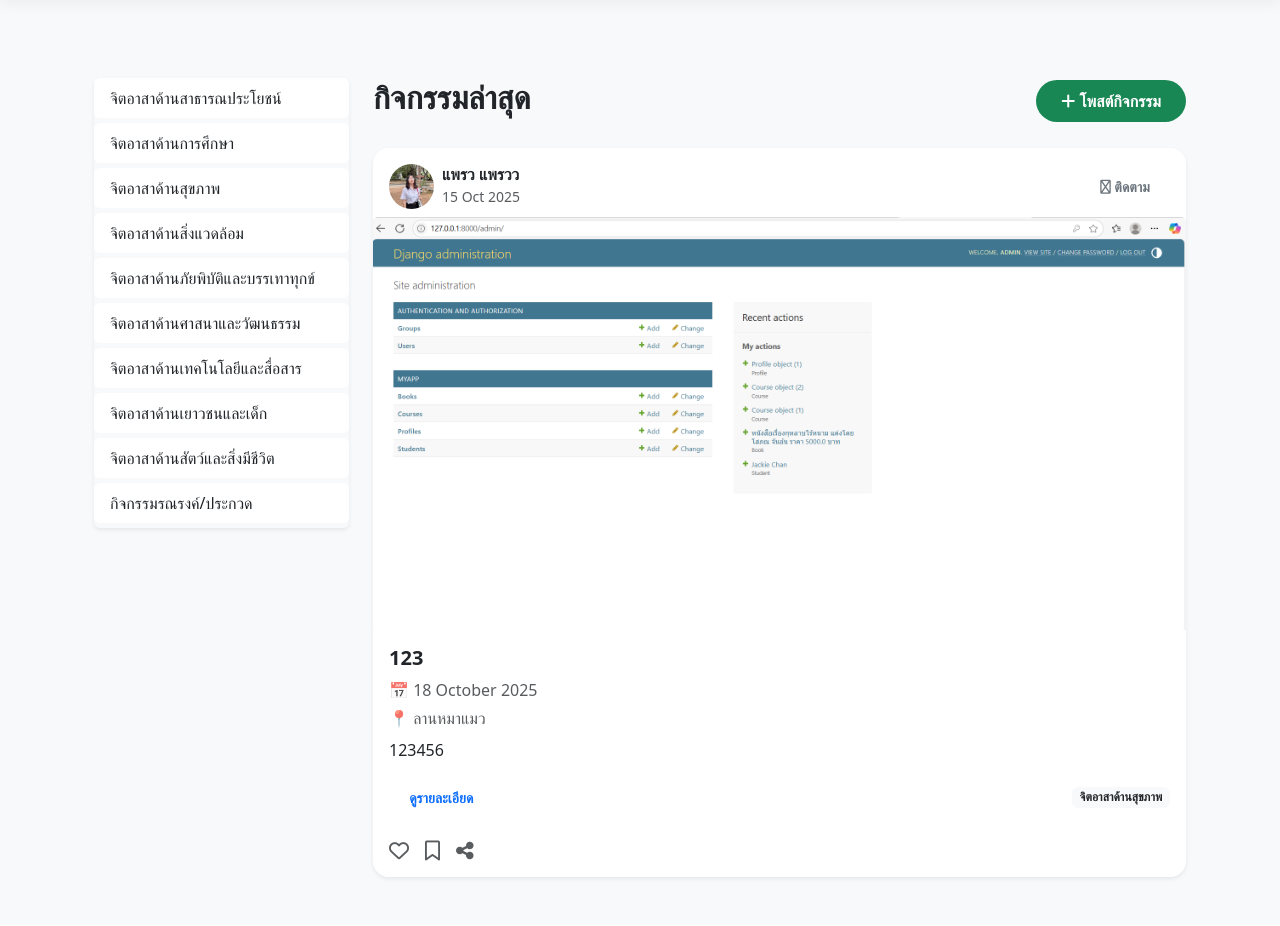
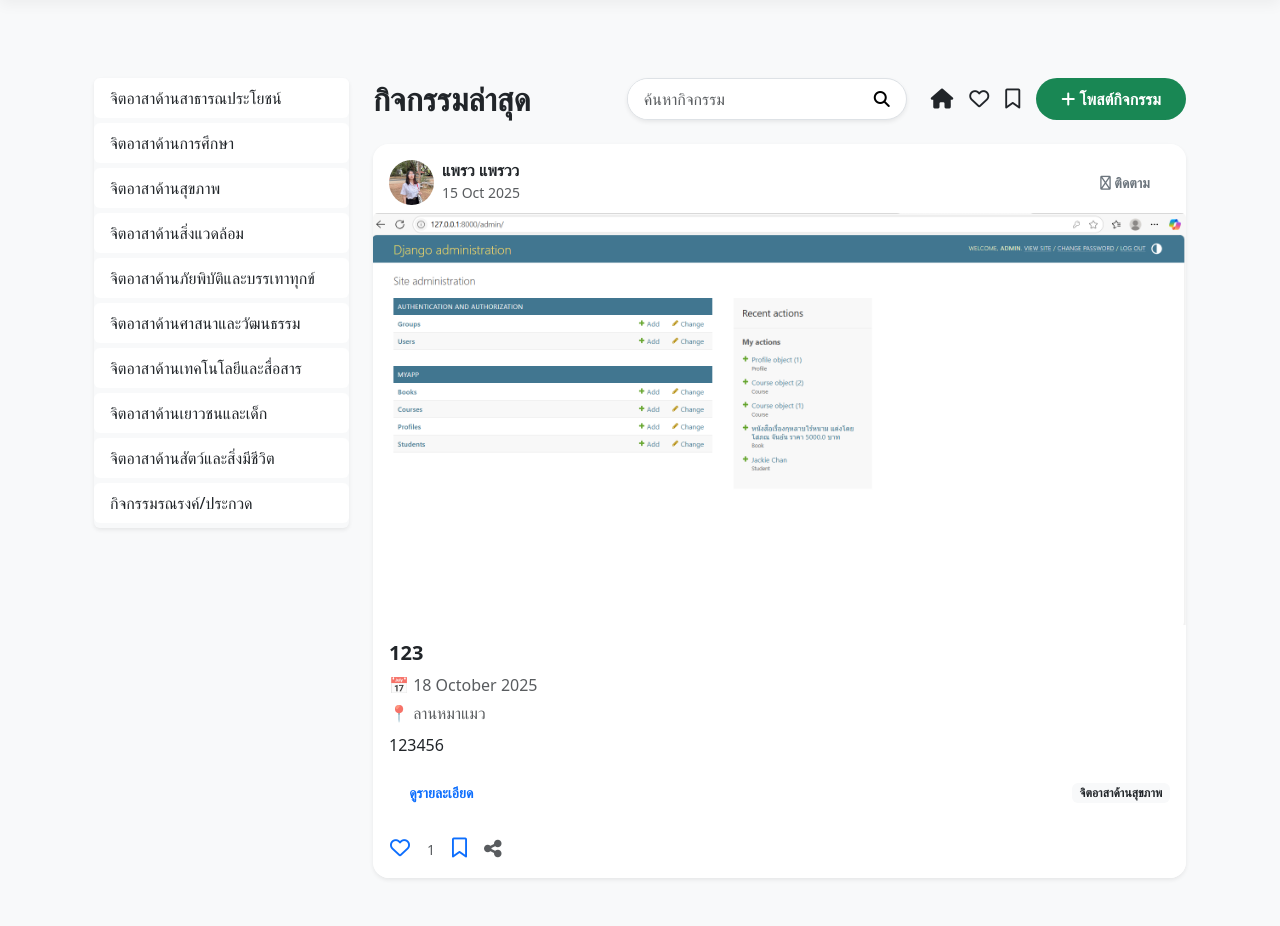
Before and after one commit to papekaaaa/activityhub, a Django app: page / in a window 1280 px wide. Shown: the part 70-996 px from the top of the page. Before the commit the page ends 950 px from the top, so only its background shows below. Run offline with Django 5.2, Linux system fonts and the light colour scheme; a user stored in the database is signed in; data comes from the database, SQL or seed files in the repository; both versions use the stored data as it was after the commit.

Commit message:
save&like

```diff
--- a/home/templates/home/homes.html
+++ b/home/templates/home/homes.html
@@ -23,21 +23,47 @@
 
         <!-- Main content -->
         <div class="col-md-9">
-            <div class="d-flex justify-content-between align-items-center mb-4">
-                <h2 class="fw-bold">
+
+            <!-- ส่วนหัว: ช่องค้นหา + ไอคอนลัด -->
+            <div class="d-flex justify-content-between align-items-center mb-4 flex-wrap">
+                <h2 class="fw-bold mb-2 mb-md-0">
                     {% if selected_category %}
                         {{ selected_category }}
                     {% else %}
                         กิจกรรมล่าสุด
                     {% endif %}
                 </h2>
-                {% if user.is_authenticated %}
-                    <a href="{% url 'post:create_post' %}" class="btn btn-success rounded-pill px-4 fw-semibold">
-                        <i class="fa-solid fa-plus"></i> โพสต์กิจกรรม
-                    </a>
-                {% endif %}
+
+                <div class="d-flex align-items-center gap-3">
+                    <!-- ช่องค้นหา -->
+                    <form method="get" action="." class="d-flex align-items-center me-2">
+                        <div class="input-group rounded-pill border bg-white shadow-sm">
+                            <input type="text" name="search" class="form-control border-0 ps-3" placeholder="ค้นหากิจกรรม">
+                            <button class="btn btn-light border-0 pe-3" type="submit">
+                                <i class="fa-solid fa-magnifying-glass"></i>
+                            </button>
+                        </div>
+                    </form>
+
+                    {% if user.is_authenticated %}
+                        <!-- ไอคอนลัด -->
+                        <a href="{% url 'home' %}" class="text-dark fs-5" title="หน้าหลัก">
+                            <i class="fa-solid fa-house"></i>
+                        </a>
+                        <a href="{% url 'post:liked_posts' %}" class="text-dark fs-5" title="กิจกรรมที่ถูกใจ">
+                            <i class="fa-regular fa-heart"></i>
+                        </a>
+                        <a href="{% url 'post:saved_posts' %}" class="text-dark fs-5" title="กิจกรรมที่บันทึกไว้">
+                            <i class="fa-regular fa-bookmark"></i>
+                        </a>
+                        <a href="{% url 'post:create_post' %}" class="btn btn-success rounded-pill px-4 fw-semibold">
+                            <i class="fa-solid fa-plus"></i> โพสต์กิจกรรม
+                        </a>
+                    {% endif %}
+                </div>
             </div>
 
+            <!-- ลิสต์กิจกรรม -->
             {% for post in posts %}
                 <div class="card shadow-sm border-0 mb-4" style="border-radius: 16px;">
                     <!-- ส่วนหัว -->
@@ -82,8 +108,31 @@
                     <!-- ส่วนท้าย -->
                     <div class="card-footer bg-white border-0 d-flex justify-content-between align-items-center text-muted pb-3">
                         <div class="d-flex align-items-center gap-3">
-                            <i class="fa-regular fa-heart fs-5"></i>
-                            <i class="fa-regular fa-bookmark fs-5"></i>
+
+                            {% if user.is_authenticated %}
+                                <!-- ปุ่มถูกใจ -->
+                                <button class="btn btn-link p-0 like-btn" data-id="{{ post.id }}" aria-label="like">
+                                    {% if user in post.likes.all %}
+                                        <i id="like-icon-{{ post.id }}" class="fas fa-heart fs-5 text-danger"></i>
+                                    {% else %}
+                                        <i id="like-icon-{{ post.id }}" class="far fa-heart fs-5"></i>
+                                    {% endif %}
+                                </button>
+                                <small id="like-count-{{ post.id }}">{{ post.likes.count }}</small>
+
+                                <!-- ปุ่มจัดเก็บ -->
+                                <button class="btn btn-link p-0 save-btn" data-id="{{ post.id }}" aria-label="save">
+                                    {% if user in post.saves.all %}
+                                        <i id="save-icon-{{ post.id }}" class="fas fa-bookmark fs-5 text-primary"></i>
+                                    {% else %}
+                                        <i id="save-icon-{{ post.id }}" class="far fa-bookmark fs-5"></i>
+                                    {% endif %}
+                                </button>
+                            {% else %}
+                                <i class="far fa-heart fs-5" title="เข้าสู่ระบบเพื่อกดถูกใจ"></i>
+                                <i class="far fa-bookmark fs-5" title="เข้าสู่ระบบเพื่อจัดเก็บ"></i>
+                            {% endif %}
+
                             <i class="fa-solid fa-share-nodes fs-5"></i>
                         </div>
                     </div>
@@ -98,6 +147,7 @@
 </div>
 
 <style>
+/* Sidebar */
 .list-group-item.active {
     background-color: #0d6efd;
     color: white;
@@ -111,6 +161,8 @@
 .list-group-item:hover {
     background-color: #f0f8ff;
 }
+
+/* Card */
 .card {
     border-radius: 16px;
     overflow: hidden;
@@ -121,12 +173,8 @@
     box-shadow: 0 8px 24px rgba(0, 0, 0, 0.1);
     transform: translateY(-3px);
 }
-.post-image img {
-    transition: transform 0.3s ease;
-}
-.post-image img:hover {
-    transform: scale(1.02);
-}
+
+/* ปุ่มและไอคอน */
 .fa-regular, .fa-solid {
     cursor: pointer;
     transition: color 0.2s ease;
@@ -137,5 +185,68 @@
 .btn-success {
     border-radius: 10px;
 }
+.btn.btn-link.p-0 i {
+    transition: transform .12s ease, opacity .12s ease;
+}
+.btn.btn-link.p-0:hover i {
+    transform: scale(1.15);
+    opacity: .8;
+}
+
+/* ช่องค้นหา */
+.input-group input {
+  border-radius: 50px 0 0 50px;
+  box-shadow: none !important;
+}
+.input-group button {
+  border-radius: 0 50px 50px 0;
+  background: transparent;
+}
+.input-group {
+  max-width: 280px;
+}
+.text-dark.fs-5 i {
+  transition: color 0.2s ease, transform 0.2s ease;
+}
+.text-dark.fs-5 i:hover {
+  color: #0d6efd;
+  transform: scale(1.1);
+}
 </style>
+
+<script>
+document.addEventListener('DOMContentLoaded', () => {
+    // LIKE
+    document.querySelectorAll('.like-btn').forEach(btn => {
+        btn.addEventListener('click', async () => {
+            const id = btn.dataset.id;
+            const res = await fetch(`/post/${id}/toggle-like/`, {
+                method: 'POST',
+                headers: {'X-CSRFToken': window.CSRF_TOKEN}
+            });
+            if (!res.ok) return;
+            const data = await res.json();
+            const icon = document.getElementById(`like-icon-${id}`);
+            const count = document.getElementById(`like-count-${id}`);
+            icon.className = data.liked ? 'fas fa-heart fs-5 text-danger' : 'far fa-heart fs-5';
+            if (count) count.textContent = data.likes_count;
+        });
+    });
+
+    // SAVE
+    document.querySelectorAll('.save-btn').forEach(btn => {
+        btn.addEventListener('click', async () => {
+            const id = btn.dataset.id;
+            const res = await fetch(`/post/${id}/toggle-save/`, {
+                method: 'POST',
+                headers: {'X-CSRFToken': window.CSRF_TOKEN}
+            });
+            if (!res.ok) return;
+            const data = await res.json();
+            const icon = document.getElementById(`save-icon-${id}`);
+            icon.className = data.saved ? 'fas fa-bookmark fs-5 text-primary' : 'far fa-bookmark fs-5';
+        });
+    });
+});
+</script>
 {% endblock %}
--- a/post/models.py
+++ b/post/models.py
@@ -66,11 +66,10 @@
 #         return self.title
 
 from django.db import models
-from users.models import User  # ใช้ CustomUser ของคุณ
+from django.conf import settings  # ✅ รองรับ CustomUser
 
 class Post(models.Model):
 
-    # --- ประเภทกิจกรรม ---
     CATEGORY_CHOICES = [
         ("จิตอาสาด้านสาธารณประโยชน์", "จิตอาสาด้านสาธารณประโยชน์"),
         ("จิตอาสาด้านการศึกษา", "จิตอาสาด้านการศึกษา"),
@@ -84,13 +83,11 @@ class Post(models.Model):
         ("กิจกรรมรณรงค์/ประกวด", "กิจกรรมรณรงค์/ประกวด"),
     ]
 
-    # --- สถานะการอนุมัติ ---
     class Status(models.TextChoices):
         PENDING = 'PENDING', 'รออนุมัติ'
         APPROVED = 'APPROVED', 'อนุมัติแล้ว'
         REJECTED = 'REJECTED', 'ไม่อนุมัติ'
 
-    # --- ข้อมูลหลักของกิจกรรม ---
     title = models.CharField(max_length=200, verbose_name="ชื่อกิจกรรม")
     description = models.TextField(verbose_name="รายละเอียดกิจกรรม")
     location = models.CharField(max_length=255, verbose_name="สถานที่")
@@ -98,20 +95,29 @@ class Post(models.Model):
     category = models.CharField(max_length=100, choices=CATEGORY_CHOICES, verbose_name="ประเภทกิจกรรม")
     slots_available = models.PositiveIntegerField(verbose_name="จำนวนที่รับสมัคร")
 
-    # --- ไฟล์และสื่อ ---
     image = models.ImageField(upload_to='activity_images/', null=True, blank=True, verbose_name="รูปภาพกิจกรรม")
     schedule = models.FileField(upload_to='schedules/', null=True, blank=True, verbose_name="กำหนดการ (ไฟล์)")
 
-    # --- ตำแหน่งแผนที่ ---
     map_lat = models.FloatField(blank=True, null=True, verbose_name="ละติจูด")
     map_lng = models.FloatField(blank=True, null=True, verbose_name="ลองจิจูด")
 
-    # --- ผู้จัดและเวลา ---
-    organizer = models.ForeignKey(User, on_delete=models.CASCADE, related_name="organized_posts", verbose_name="ผู้สร้างโพสต์")
+    organizer = models.ForeignKey(
+        settings.AUTH_USER_MODEL,
+        on_delete=models.CASCADE,
+        related_name="organized_posts",
+        verbose_name="ผู้สร้างโพสต์"
+    )
     created_at = models.DateTimeField(auto_now_add=True, verbose_name="สร้างเมื่อ")
     updated_at = models.DateTimeField(auto_now=True, verbose_name="แก้ไขล่าสุด")
 
-    # --- สถานะอนุมัติ ---
+    # ✅ เพิ่มระบบถูกใจและจัดเก็บ
+    likes = models.ManyToManyField(
+        settings.AUTH_USER_MODEL, related_name='liked_posts', blank=True
+    )
+    saves = models.ManyToManyField(
+        settings.AUTH_USER_MODEL, related_name='saved_posts', blank=True
+    )
+
     status = models.CharField(
         max_length=10,
         choices=Status.choices,
--- a/post/urls.py
+++ b/post/urls.py
@@ -24,16 +24,21 @@
 #     path('<int:post_id>/delete/', views.post_delete_view, name='post_delete'),
 #     path('<int:post_id>/', views.post_detail_view, name='post_detail'),
 # ]
-
 from django.urls import path
 from . import views
 
-app_name = 'post'  # ✅ เพิ่มเพื่อใช้ namespace 'post:...'
+app_name = 'post'
 
 urlpatterns = [
-
     path('create/', views.create_post, name='create_post'),
     path('<int:post_id>/', views.post_detail_view, name='post_detail'),
     path('<int:post_id>/edit/', views.post_update_view, name='post_edit'),
     path('<int:post_id>/delete/', views.post_delete_view, name='post_delete'),
+
+    # ✅ AJAX routes
+    path('<int:post_id>/toggle-like/', views.toggle_like, name='toggle_like'),
+    path('<int:post_id>/toggle-save/', views.toggle_save, name='toggle_save'),
+
+    path('liked/', views.liked_posts_view, name='liked_posts'),
+    path('saved/', views.saved_posts_view, name='saved_posts'),
 ]
--- a/templates/base.html
+++ b/templates/base.html
@@ -127,5 +127,22 @@
         });
     </script>
     {% endblock %}
+    <script>
+    function getCookie(name){
+    let cookieValue=null;
+    if(document.cookie && document.cookie!==''){
+        const cookies=document.cookie.split(';');
+        for(let c of cookies){
+        c=c.trim();
+        if(c.substring(0,name.length+1)===(name+'=')){
+            cookieValue=decodeURIComponent(c.substring(name.length+1));
+            break;
+        }
+        }
+    }
+    return cookieValue;
+    }
+    window.CSRF_TOKEN = getCookie('csrftoken');
+    </script>
 </body>
 </html>
```
Also changed, not shown: activityhub/urls.py (+0 -12 lines), post/templates/post/liked_posts.html (added, +32 -0 lines), post/templates/post/saved_posts.html (added, +32 -0 lines), post/views.py (+61 -24 lines), db.sqlite3, post/migrations/0003_post_likes_post_saves.py (added).
